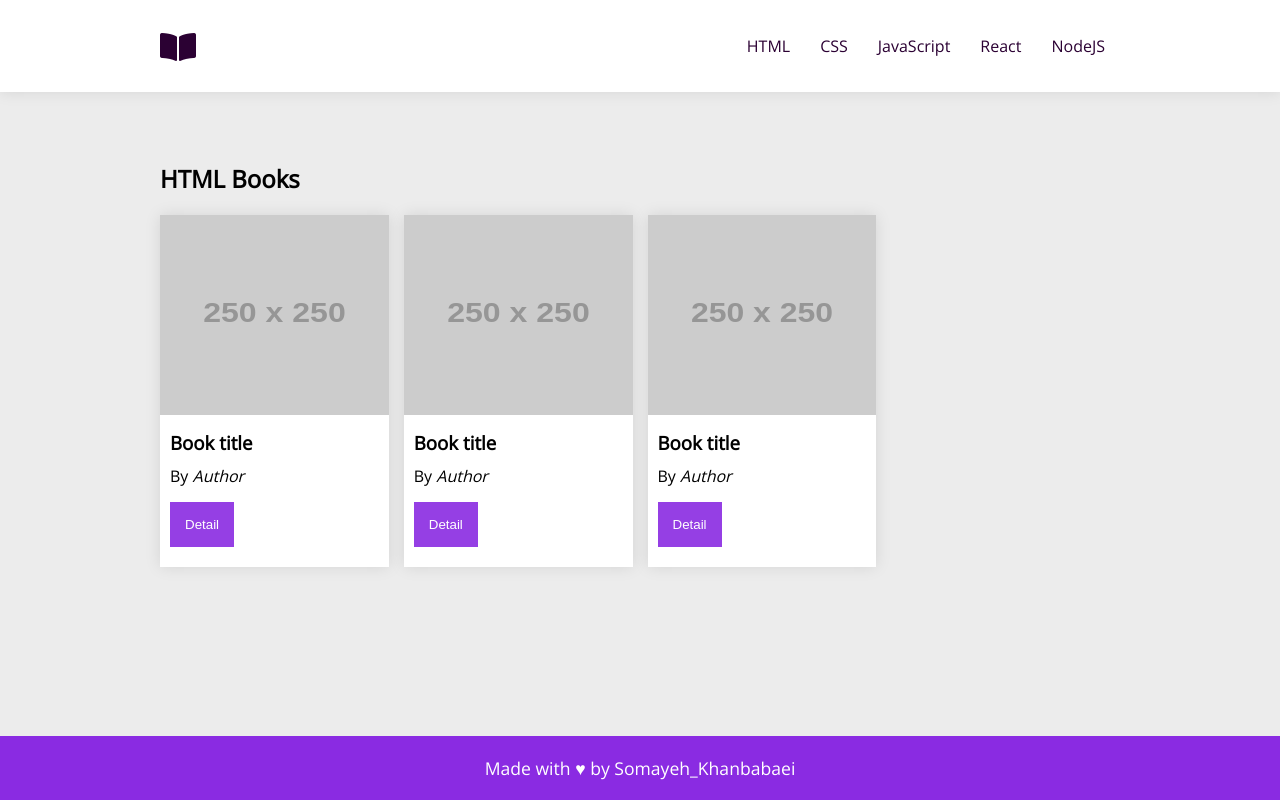
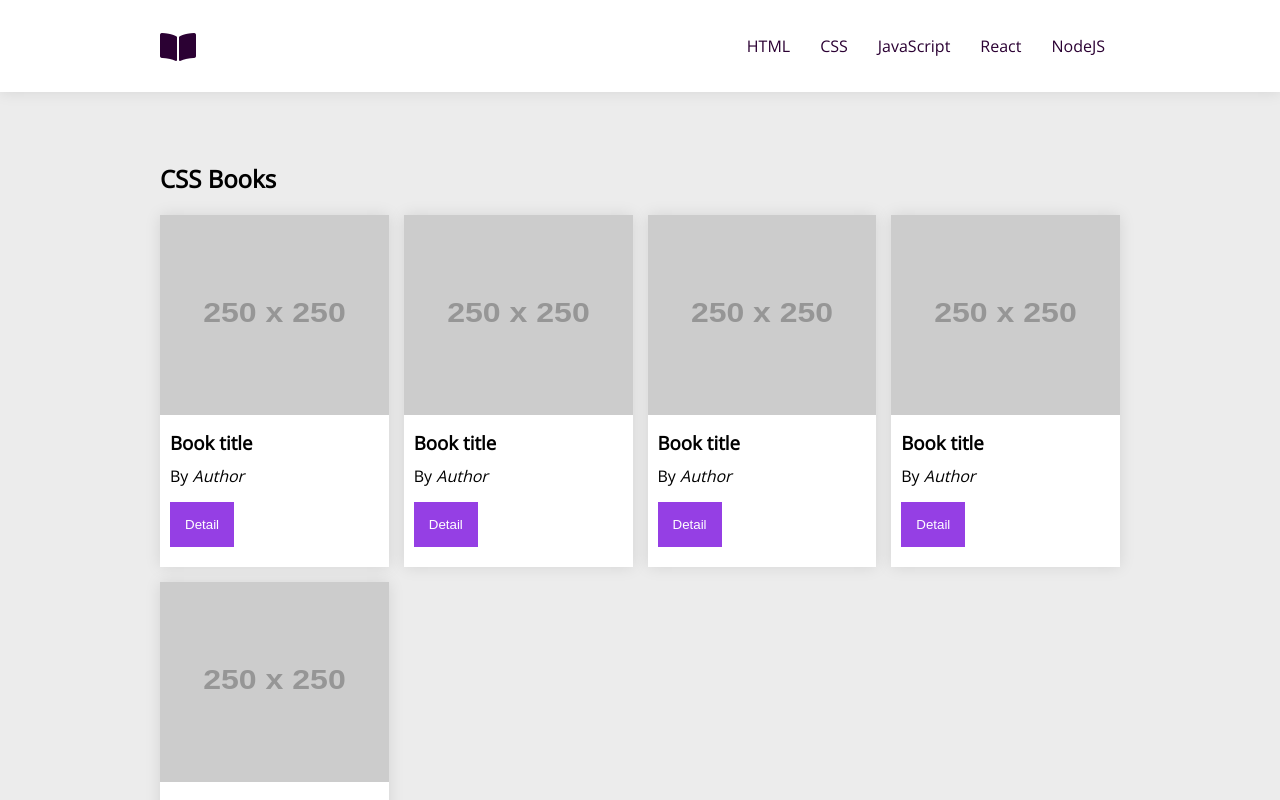
Before and after one commit to somayehkhanbabaei/book-app, a React (Create React App) app: page /books/category/CSS in a window 1280 px wide. Shown: the top 800 px of the page. Built offline with nearby package versions, Linux system fonts and the light colour scheme.

Commit message:
fix book title

```diff
--- a/src/App.js
+++ b/src/App.js
@@ -1,5 +1,5 @@
 import React, { Component } from 'react';
-import {BrowserRouter as Router,Switch,Route} from 'react-router-dom';
+import {BrowserRouter,Switch,Route} from 'react-router-dom';
 import BooksSectionPage from "./components/pages/books-section.js";
 import BookDetail from "./components/pages/book-detail.js";
 import PageNotFound from "./components/pages/page-not-found.js";
@@ -7,14 +7,17 @@ import PageNotFound from "./components/pages/page-not-found.js";
 class App extends Component {
   render() {
     return (
-      <Router>
+      <BrowserRouter>
         <Switch>
           <Route path="/" exact component={BooksSectionPage}/>
-          <Route path="/books/category/:categoryName" exact component={BooksSectionPage}/>
+          <Route path="/books/category/:categoryName" exact render = {(props) => {
+            let {categoryName} = props.match.params;
+            return <BooksSectionPage categoryName={categoryName} />
+          }}/>
           <Route path="/book/:bookID" component={BookDetail}/>
           <Route component={PageNotFound}/>
         </Switch>
-      </Router>
+      </BrowserRouter>
 
     );
   }
--- a/src/components/books-section/books-container.js
+++ b/src/components/books-section/books-container.js
@@ -1,12 +1,12 @@
 import React from 'react';
 import Book from './book';
 
-const BooksContainer = ()=> {
+const BooksContainer = (props)=> {
     return(
         <div className="books-container">
-            <Book/>
-            <Book/>
-            <Book/>
+            {props.books.map((e,i) => {
+                return(<Book key={i} /> )
+            })}
         </div>
     )
 
--- a/src/components/books-section/books-section.js
+++ b/src/components/books-section/books-section.js
@@ -1,15 +1,15 @@
 import React from "react";
 import BooksContainer from "./books-container";
 
-const BooksSection = props => {
+const BooksSection = (props) => {
   return (
     <div>
-      <section id="books-section">
+      <section id = "books-section">
         <div className="container">
           <div className="section-title">
-            <h1> HTML Books </h1>
+            <h1> {props.title + " " + 'Books'} </h1>
           </div>
-            <BooksContainer/>
+            <BooksContainer books ={ props.books}/>
         </div>
       </section>
     </div>
--- a/src/components/pages/books-section.js
+++ b/src/components/pages/books-section.js
@@ -4,14 +4,20 @@ import Footer from "../footer/footer";
 import BooksSection from '../books-section/books-section.js';
 
 
-const BooksSectionPage = props => {
+const BooksSectionPage = (props) => {
+  let books = [1,2,3,4,5];
   return (
     <div className="has-fixed-footer">
       <Header/>
-      <BooksSection/>
+      <BooksSection title={props.categoryName} books={books}/>
       <Footer/>
     </div>
   );
-};
+  }
+
+
+  BooksSectionPage.defaultProps = {
+    categoryName : "HTML",
+  }
 
 export default BooksSectionPage;
```
